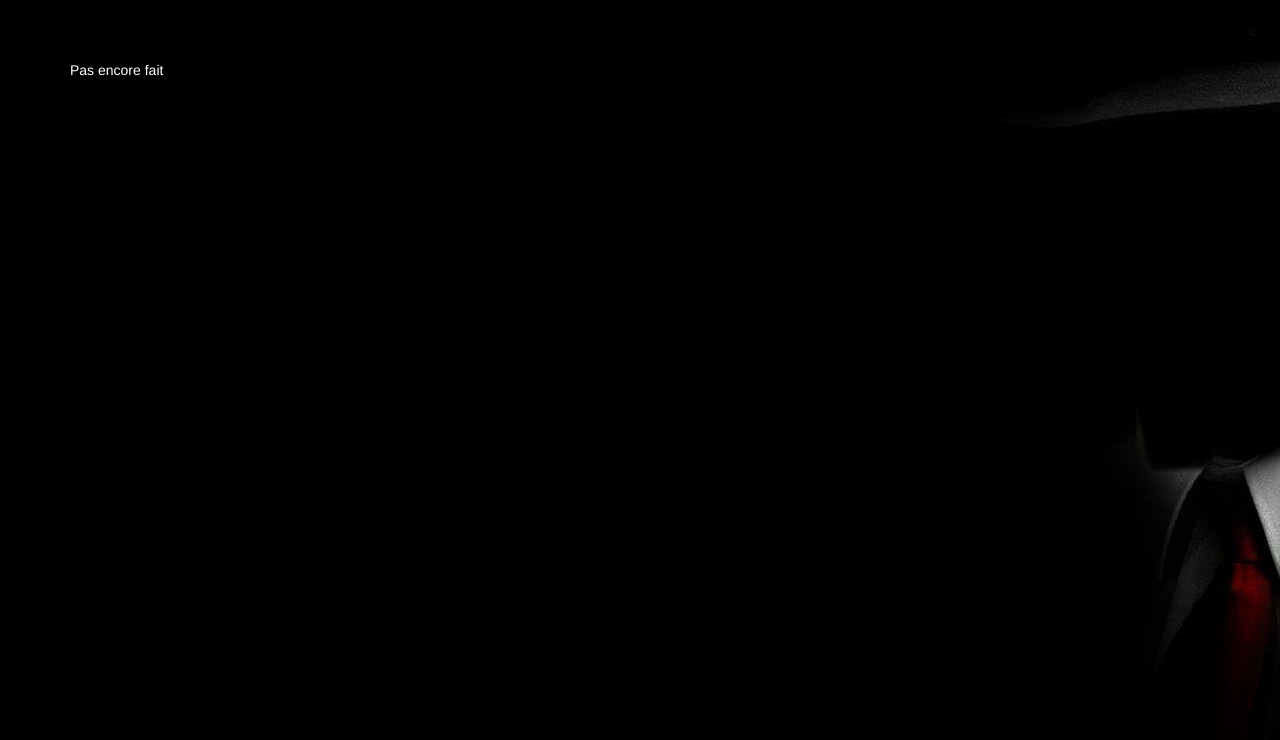
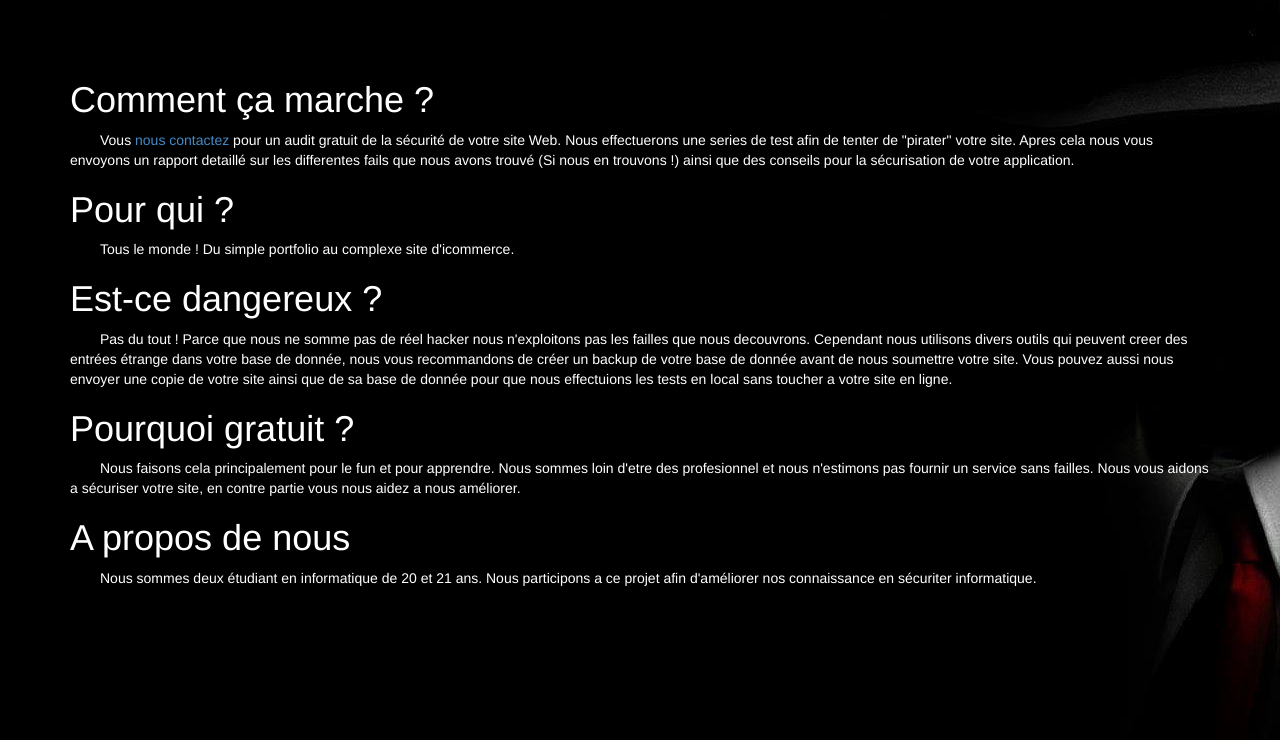
Before and after one commit to Buisson/Enjol--Colomb, a PHP site: page /about.php in a window 1280 px wide. Shown: the part 60-800 px from the top of the page. Run offline with PHP 8.4, Linux system fonts and the light colour scheme; some libraries are stand-ins or nearby versions.

Commit message:
About en français (a la va vite)

```diff
--- a/en.php
+++ b/en.php
@@ -27,7 +27,7 @@
 	//Contact
 	$contactTitle = "Contact us";
 	$byMail = "By mail :";
-	$bySite = "By our website :";
+	$bySite = "Use our website :";
 	$name = "Name: *";
 	$websiteURL = "Website URL: *";
 	$comment = "Comment: ";
--- a/fr.php
+++ b/fr.php
@@ -13,7 +13,17 @@
 	$report = "Compte Rendu Gratuit";
 
 	//About
-	$aboutTxt = "Pas encore fait";
+	$aboutTxt = '<h1>Comment ça marche ?</h1>
+		<p class="paragraphe">Vous <a href="contact.php">nous contactez</a> pour un audit gratuit de la sécurité de votre site Web. Nous effectuerons une series de test afin de tenter de "pirater" votre site. Apres cela nous vous envoyons un rapport detaillé sur les differentes fails que nous avons trouvé (Si nous en trouvons !) ainsi que des conseils pour la sécurisation de votre application.</p>
+		<h1>Pour qui ?</h1>
+		<p class="paragraphe">Tous le monde ! Du simple portfolio au complexe site d\'icommerce. </p>
+		<h1>Est-ce dangereux ?</h1>
+		<p class="paragraphe">Pas du tout ! Parce que nous ne somme pas de r&eacute;el hacker nous n\'exploitons pas les failles que nous decouvrons. Cependant nous utilisons divers outils qui peuvent creer des entr&eacute;es &eacute;trange dans votre base de donn&eacute;e, nous vous recommandons de cr&eacute;er un backup de votre base de donn&eacute;e avant de nous soumettre votre site.
+		Vous pouvez aussi nous envoyer une copie de votre site ainsi que de sa base de donn&eacute;e pour que nous effectuions les tests en local sans toucher a votre site en ligne.</p>
+		<h1>Pourquoi gratuit ?</h1>
+		<p class="paragraphe">Nous faisons cela principalement pour le fun et pour apprendre. Nous sommes loin d\'etre des profesionnel et nous n\'estimons pas fournir un service sans failles. Nous vous aidons a s&eacute;curiser votre site, en contre partie vous nous aidez a nous am&eacute;liorer. </p>
+		<h1>A propos de nous</h1>
+		<p class="paragraphe">Nous sommes deux &eacute;tudiant en informatique de 20 et 21 ans. Nous participons a ce projet afin d\'am&eacute;liorer nos connaissance en s&eacute;curiter informatique.</p>';
 
 	//Contact
 	$contactTitle = "Nous contacter";
```
